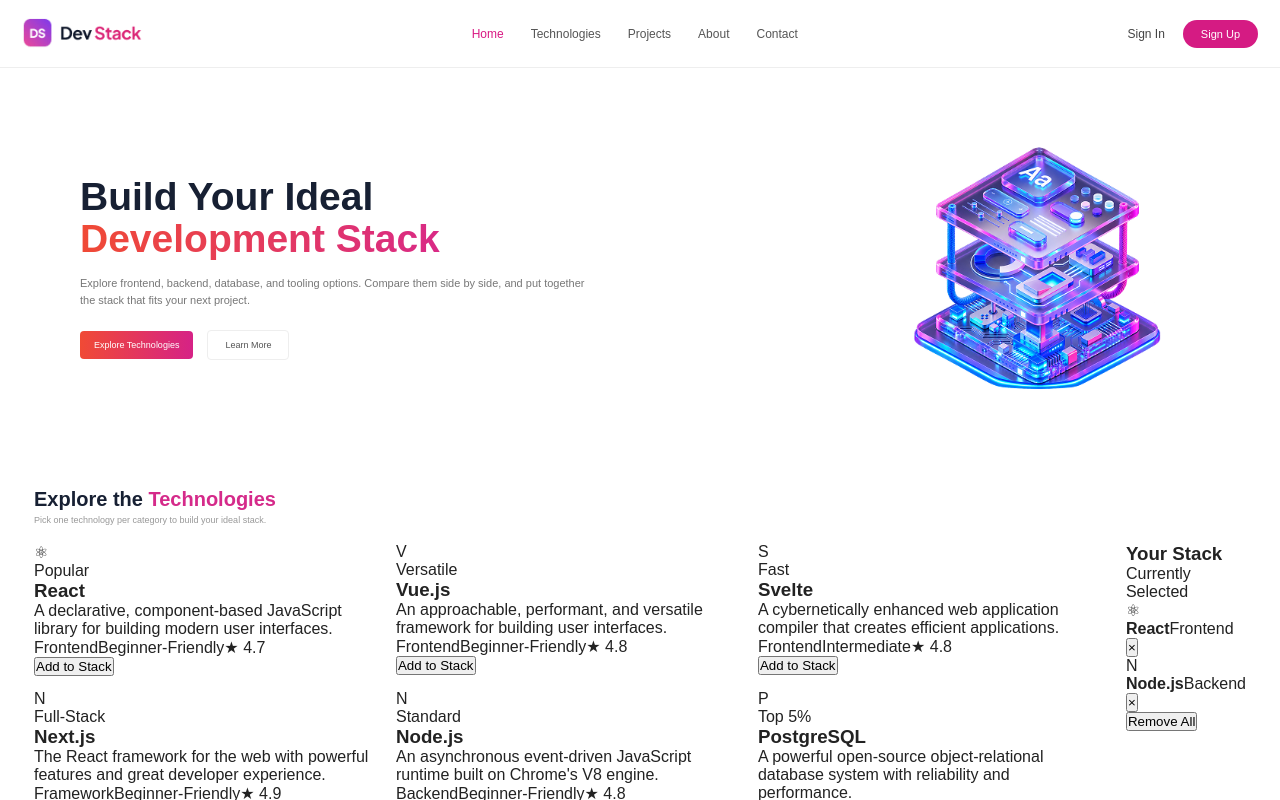
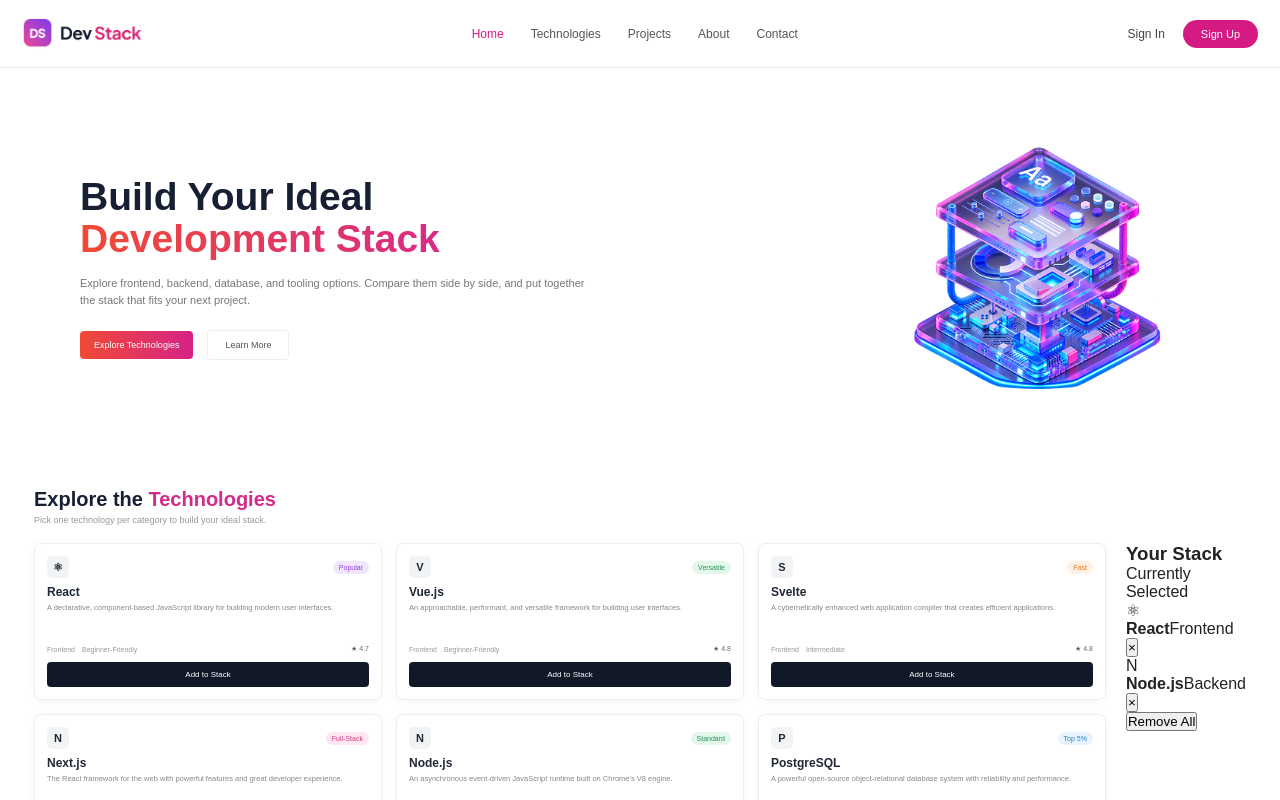
Before and after one commit to rakib006210/Dev-Stack, a React (Vite) app: page / in a window 1280 px wide. Shown: the top 800 px of the page. Built offline with nearby package versions, Linux system fonts and the light colour scheme.

Commit message:
Update website

```diff
--- a/src/App.css
+++ b/src/App.css
@@ -316,3 +316,172 @@
 
   gap: 14px;
 }
+
+
+.technology-card {
+  min-height: 155px;
+
+  padding: 12px;
+
+  background: #ffffff;
+
+  border: 1px solid #eeeeee;
+
+  border-radius: 7px;
+
+  box-shadow: 0 2px 10px rgba(0, 0, 0, 0.035);
+}
+
+
+/* Card Top */
+
+.card-top {
+  display: flex;
+  align-items: center;
+  justify-content: space-between;
+}
+
+.technology-icon {
+  width: 22px;
+  height: 22px;
+
+  display: flex;
+  align-items: center;
+  justify-content: center;
+
+  border-radius: 5px;
+
+  background: #f1f3f5;
+
+  color: #202838;
+
+  font-size: 11px;
+
+  font-weight: 700;
+}
+
+
+/* Badge */
+
+.technology-badge {
+  padding: 3px 6px;
+
+  border-radius: 10px;
+
+  font-size: 7px;
+}
+
+.purple {
+  background: #f1e5ff;
+  color: #9144d4;
+}
+
+.green {
+  background: #e3f7eb;
+  color: #27945a;
+}
+
+.orange {
+  background: #fff0e4;
+  color: #e87526;
+}
+
+.pink {
+  background: #ffe6f1;
+  color: #d63b83;
+}
+
+.blue {
+  background: #e7f3ff;
+  color: #2784c3;
+}
+
+.red {
+  background: #ffe8e8;
+  color: #dd4c4c;
+}
+
+.yellow {
+  background: #fff5d7;
+  color: #ae8500;
+}
+
+.cyan {
+  background: #e2f8fa;
+  color: #1599a1;
+}
+
+
+/* Card Text */
+
+.technology-card h3 {
+  margin: 7px 0 4px;
+
+  color: #202838;
+
+  font-size: 12px;
+
+  font-weight: 600;
+}
+
+.card-description {
+  height: 34px;
+
+  margin: 0;
+
+  overflow: hidden;
+
+  color: #888888;
+
+  font-size: 7.5px;
+
+  line-height: 1.45;
+}
+
+
+/* Card Details */
+
+.card-details {
+  display: flex;
+  align-items: center;
+
+  gap: 7px;
+
+  margin-top: 8px;
+
+  color: #999999;
+
+  font-size: 7px;
+}
+
+.card-details .rating {
+  margin-left: auto;
+
+  color: #666666;
+}
+
+
+/* Add Button */
+
+.add-stack-button {
+  width: 100%;
+  height: 25px;
+
+  margin-top: 9px;
+
+  border: none;
+
+  border-radius: 4px;
+
+  background: #111827;
+
+  color: #ffffff;
+
+  font-size: 8px;
+
+  cursor: pointer;
+}
+
+.add-stack-button:hover {
+  background: #252d3a;
+}
```
